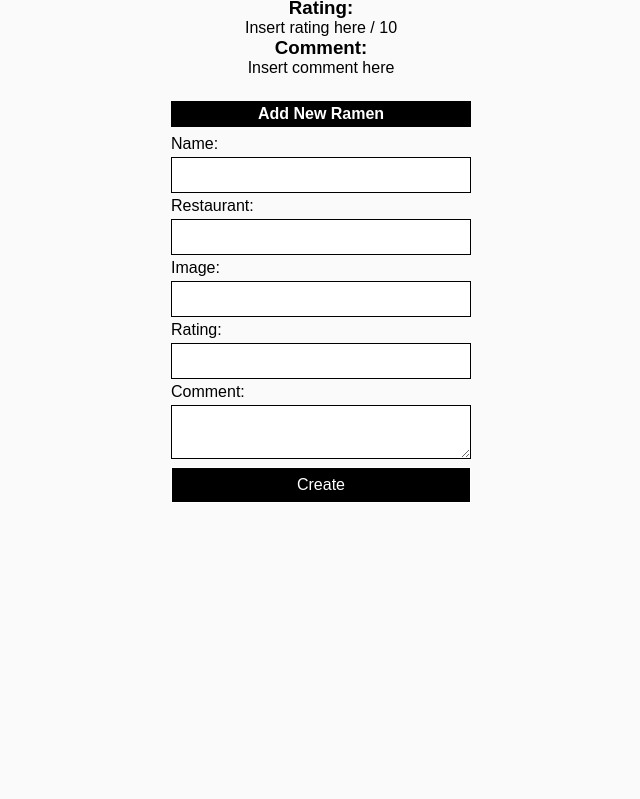
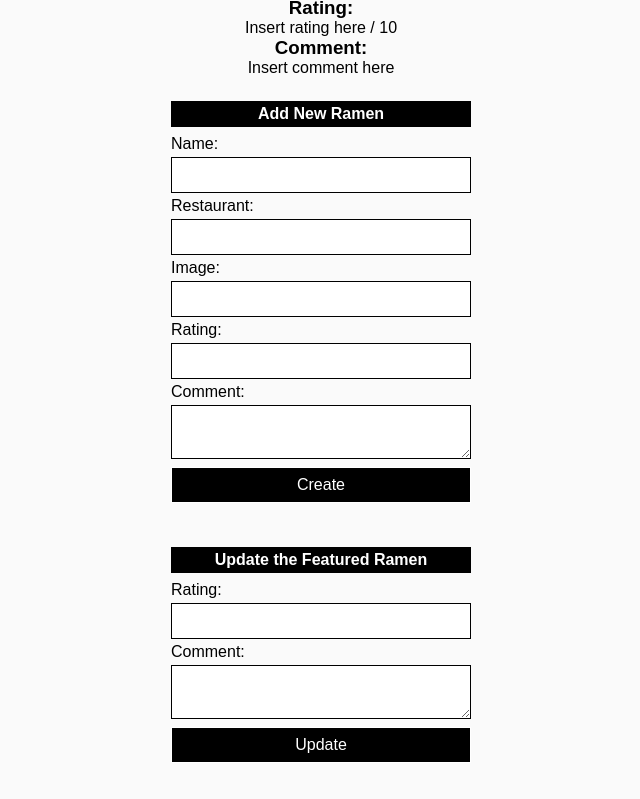
Before and after one commit to learn-co-curriculum/phase-1-mock-cc-ramen-rater, a plain HTML site: page index.html in a window 1280 px wide. Shown: the part 443-1242 px from the top of the page, without its empty margins (319-959 px from the left). Before the commit the page ends 982 px from the top, so only its background shows below. Drawn offline with Linux system fonts and the light colour scheme; no server answers.

Commit message:
advanced setup

```diff
--- a/index.html
+++ b/index.html
@@ -50,6 +50,15 @@
     <input type="submit" value="Create" />
   </form>
 
+  <form id="edit-ramen">
+    <h4>Update the Featured Ramen</h4>
+    <label for="rating">Rating: </label>
+    <input type="number" name="rating" id="new-rating" />
+    <label for="new-comment">Comment: </label>
+    <textarea name="new-comment" id="new-comment"></textarea>
+    <input type="submit" value="Update" />
+  </form>
+
 </body>
 
 </html>
```
